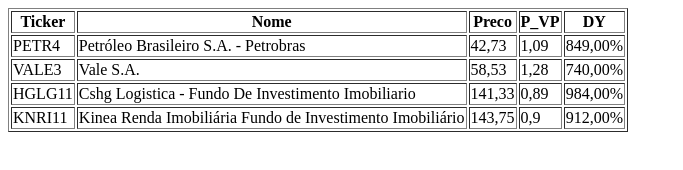
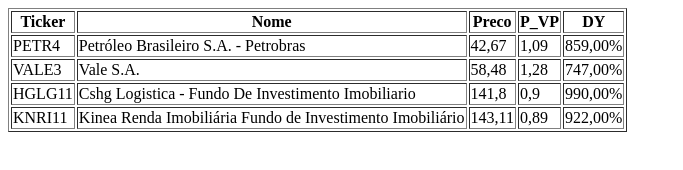
Before and after one commit to HMC-BR/Meus-Indicadores, a plain HTML site: page index.html in a window 1280 px wide. Shown: the whole page, without its empty margins (0-683 px from the left). Drawn offline with Linux system fonts and the light colour scheme.

Commit message:
Deploying to gh-pages from @ HMC-BR/Meus-Indicadores@70cb5b13dfe45049904bfc1f3a3edbf1960056a6 🚀

```diff
--- a/index.html
+++ b/index.html
@@ -10,4 +10,4 @@
                 <th>P_VP</th>
                 <th>DY</th>
             </tr>
-    <tr><td>PETR4</td><td>Petróleo Brasileiro S.A. - Petrobras</td><td>42,73</td><td>1,09</td><td>849,00%</td></tr><tr><td>VALE3</td><td>Vale S.A.</td><td>58,53</td><td>1,28</td><td>740,00%</td></tr><tr><td>HGLG11</td><td>Cshg Logistica - Fundo De Investimento Imobiliario</td><td>141,33</td><td>0,89</td><td>984,00%</td></tr><tr><td>KNRI11</td><td>Kinea Renda Imobiliária Fundo de Investimento Imobiliário</td><td>143,75</td><td>0,9</td><td>912,00%</td></tr></table></body></html>
+    <tr><td>PETR4</td><td>Petróleo Brasileiro S.A. - Petrobras</td><td>42,67</td><td>1,09</td><td>859,00%</td></tr><tr><td>VALE3</td><td>Vale S.A.</td><td>58,48</td><td>1,28</td><td>747,00%</td></tr><tr><td>HGLG11</td><td>Cshg Logistica - Fundo De Investimento Imobiliario</td><td>141,8</td><td>0,9</td><td>990,00%</td></tr><tr><td>KNRI11</td><td>Kinea Renda Imobiliária Fundo de Investimento Imobiliário</td><td>143,11</td><td>0,89</td><td>922,00%</td></tr></table></body></html>
```
